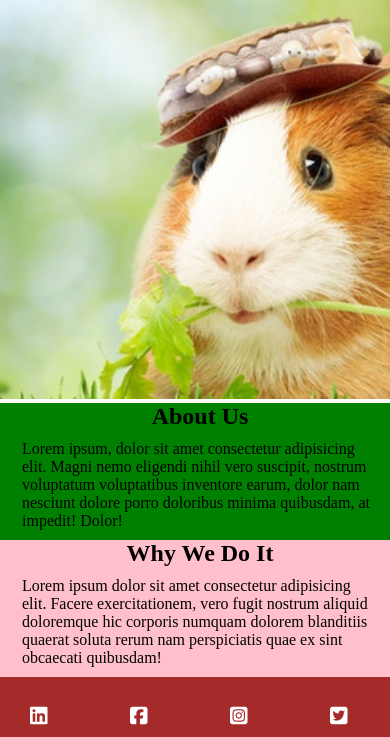
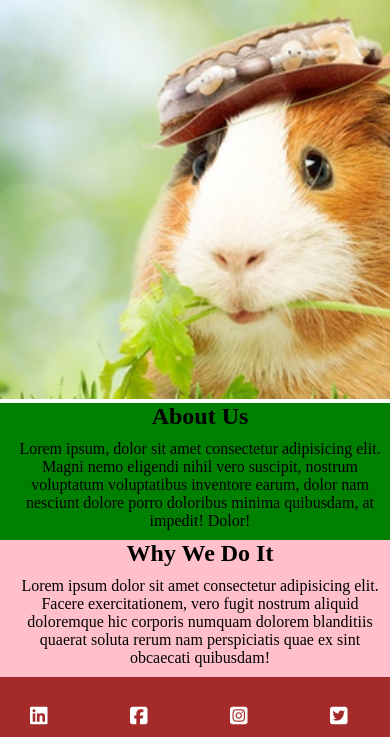
Before and after one commit to Shaun-Finnegan/Fureverfriends-MS3, a Flask app: page /about in a window 390 px wide; the page is wider, and only the part inside the window is pictured. Shown: the part 194-931 px from the top of that part. Run offline with Flask 2, Linux system fonts and the light colour scheme; some libraries are stand-ins or nearby versions.

Commit message:
overflow x issue has now been resolved also the font size is more appropriate for mobile devices

```diff
--- a/fureverfriends/static/css/style.css
+++ b/fureverfriends/static/css/style.css
@@ -3,6 +3,15 @@
     padding: 0;
     box-sizing: border-box;
 
+
+}
+
+html{
+    overflow-x: hidden;
+}
+
+body{
+    overflow-x: hidden;
 }
 
 .container {
@@ -105,8 +114,7 @@
 }
 
 .welcome-info {
-    margin-left: 3%;
-    margin-right: 3%;
+    text-align: center;
     padding: 10px;
 }
 
@@ -149,8 +157,7 @@
 }
 
 .mission-info {
-    margin-left: 3%;
-    margin-right: 3%;
+    text-align: center;
     padding: 10px;
 }
 
@@ -170,18 +177,21 @@
     width: 100%;
     height: 400px;
     object-fit: cover;
+    overflow: hidden;
 }
 
 .hedgehog-image {
     width: 100%;
     height: 400px;
     object-fit: cover;
+    overflow: hidden;
 }
 
 .squirell-banner {
     width: 100%;
     height: 400px;
     object-fit: cover;
+    overflow: hidden;
 }
 
 .checklist-title-container {
```
